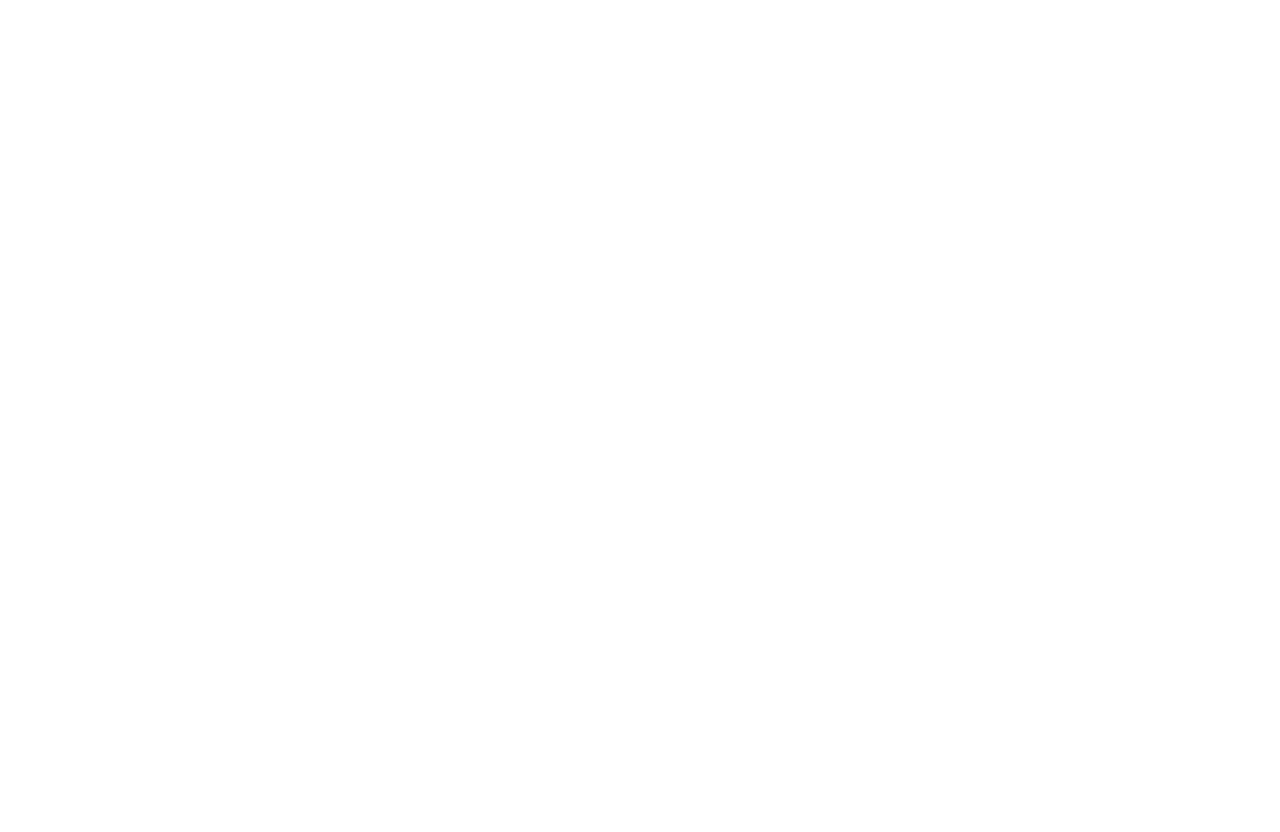
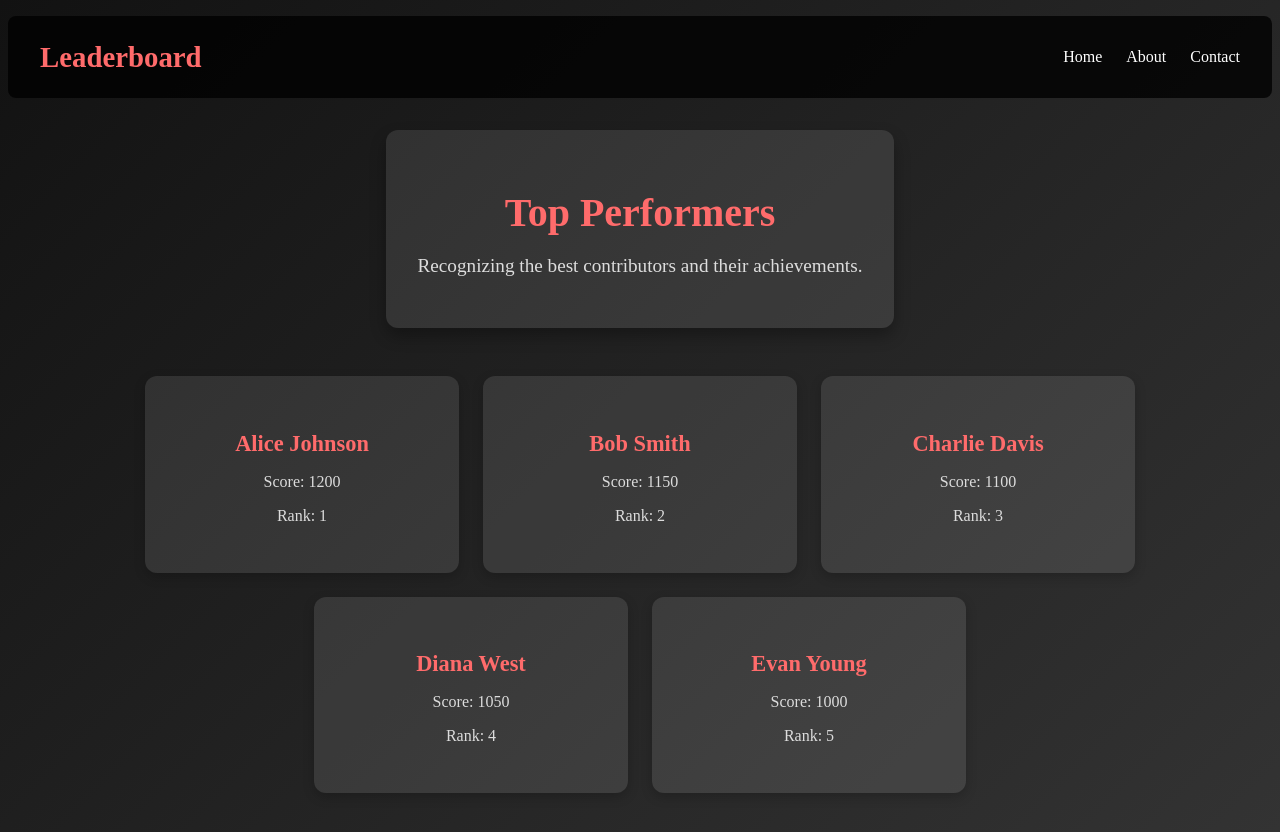
Before and after one commit to ktarafder/devtype, an Angular app: page /leaderboard in a window 1280 px wide. Before the commit this address led to /. Before the commit the page ends 800 px from the top, so only its background shows below. Built offline with nearby package versions, Linux system fonts and the light colour scheme.

Commit message:
feat: add Leaderboard component with styling and functionality; enhance AccountDetails component with custom styles

```diff
--- a/src/app/account-details/account-details.component.css
+++ b/src/app/account-details/account-details.component.css
@@ -0,0 +1,53 @@
+/* Dialog Container */
+.custom-dialog-container {
+    max-width: 500px;
+    width: 90%;
+    margin: auto;
+    background: linear-gradient(135deg, #121212, #333);
+    color: #fff;
+    border-radius: 8px;
+    box-shadow: 0 8px 16px rgba(0, 0, 0, 0.6);
+    padding: 1.5rem;
+    text-align: center;
+  }
+
+  /* Dialog Title */
+  .dialog-title {
+    font-size: 1.8rem;
+    color: #ff6b6b;
+    margin-bottom: 1rem;
+  }
+
+  /* Dialog Content */
+  .dialog-content {
+    font-size: 1rem;
+    color: #ddd;
+    display: flex;
+    flex-direction: column;
+    gap: 0.8rem;
+  }
+
+  .detail-row {
+    text-align: left;
+  }
+
+  /* Dialog Actions */
+  .dialog-actions {
+    margin-top: 1.5rem;
+  }
+
+  .dialog-actions button {
+    padding: 0.6rem 1.2rem;
+    font-size: 1rem;
+    font-weight: bold;
+    color: #fff;
+    background-color: #ff6b6b;
+    border: none;
+    border-radius: 6px;
+    cursor: pointer;
+    transition: background-color 0.3s ease;
+  }
+
+  .dialog-actions button:hover {
+    background-color: #ff4c4c;
+  }
--- a/src/app/account-details/account-details.component.ts
+++ b/src/app/account-details/account-details.component.ts
@@ -5,27 +5,29 @@ import { MatButtonModule } from '@angular/material/button';
 @Component({
   selector: 'app-account-details',
   template: `
-    <h2 mat-dialog-title>Account Details</h2>
-    <mat-dialog-content>
-      <p><strong>First Name:</strong> {{ data.first_name }}</p>
-      <p><strong>Last Name:</strong> {{ data.last_name }}</p>
-      <p><strong>Email:</strong> {{ data.email }}</p>
-      <p><strong>Created At:</strong> {{ data.created_at }}</p>
-      <p><strong>Total Score:</strong> {{ data.total_score }}</p>
+    <h2 mat-dialog-title class="dialog-title">Account Details</h2>
+    <mat-dialog-content class="dialog-content">
+      <div class="detail-row"><strong>First Name:</strong> {{ data.first_name }}</div>
+      <div class="detail-row"><strong>Last Name:</strong> {{ data.last_name }}</div>
+      <div class="detail-row"><strong>Email:</strong> {{ data.email }}</div>
+      <div class="detail-row"><strong>Created At:</strong> {{ data.created_at }}</div>
+      <div class="detail-row"><strong>Total Score:</strong> {{ data.total_score }}</div>
     </mat-dialog-content>
-    <mat-dialog-actions>
-      <button mat-button (click)="close()">Close</button>
+    <mat-dialog-actions align="end" class="dialog-actions">
+      <button mat-button color="primary" (click)="close()">Close</button>
     </mat-dialog-actions>
   `,
   standalone: true,
   imports: [MatDialogModule, MatButtonModule],
+  styleUrls: ['./account-details.component.css'], // Add the custom CSS
 })
 export class AccountDetailsComponent {
   constructor(
-    private dialogRef: MatDialogRef<AccountDetailsComponent>,
-    @Inject(MAT_DIALOG_DATA) public data: any
+    private dialogRef: MatDialogRef<AccountDetailsComponent>, // Handles closing the modal
+    @Inject(MAT_DIALOG_DATA) public data: any // Injects data passed to the modal
   ) {}
 
+  // Close method for the dialog
   close() {
     this.dialogRef.close();
   }
--- a/src/app/app.routes.ts
+++ b/src/app/app.routes.ts
@@ -3,6 +3,7 @@ import { SignUpComponent } from './sign-up/sign-up.component';
 import { HomeComponent } from './home/home.component';
 import { GameComponent } from './game/game.component';
 import { SignInComponent } from './sign-in/sign-in.component';
+import { LeaderboardComponent } from './leaderboard/leaderboard.component';
 
 export const routes: Routes = [
     {
@@ -23,4 +24,8 @@ export const routes: Routes = [
         path: 'game',
         component: GameComponent,
     },
+    {
+        path: 'leaderboard',
+        component: LeaderboardComponent,
+    }
 ];
--- /dev/null
+++ b/src/app/leaderboard/leaderboard.component.css
@@ -0,0 +1,102 @@
+/* Container Styling */
+.home-container {
+    display: flex;
+    flex-direction: column;
+    align-items: center;
+    background: linear-gradient(135deg, #121212, #333);
+    color: #fff;
+    min-height: 100vh;
+    padding: 1rem;
+  }
+
+  /* Navbar Styling */
+  .navbar {
+    display: flex;
+    justify-content: space-between;
+    align-items: center;
+    width: 100%;
+    max-width: 1200px;
+    padding: 1rem 2rem;
+    background: rgba(0, 0, 0, 0.8);
+    border-radius: 8px;
+    margin-bottom: 2rem;
+  }
+
+  .navbar .logo {
+    font-size: 1.8rem;
+    font-weight: bold;
+    color: #ff6b6b;
+  }
+
+  .navbar .nav-links {
+    list-style: none;
+    display: flex;
+    gap: 1.5rem;
+  }
+
+  .navbar .nav-links a {
+    color: #ffffff;
+    text-decoration: none;
+    font-weight: 500;
+    transition: color 0.3s;
+  }
+
+  .navbar .nav-links a:hover {
+    color: #ff6b6b;
+  }
+
+  /* Hero Section Styling */
+  .hero {
+    text-align: center;
+    margin-bottom: 3rem;
+  }
+
+  .hero-content {
+    max-width: 600px;
+    background: rgba(255, 255, 255, 0.1);
+    padding: 2rem;
+    border-radius: 12px;
+    box-shadow: 0 8px 16px rgba(0, 0, 0, 0.3);
+  }
+
+  .hero h1 {
+    font-size: 2.5rem;
+    margin-bottom: 1rem;
+    color: #ff6b6b;
+  }
+
+  .hero p {
+    font-size: 1.2rem;
+    color: #ddd;
+  }
+
+  /* Features Section Styling */
+  .features {
+    display: flex;
+    flex-wrap: wrap;
+    justify-content: center;
+    gap: 1.5rem;
+    width: 100%;
+    max-width: 1200px;
+  }
+
+  .feature-card {
+    background-color: rgba(255, 255, 255, 0.1);
+    padding: 2rem;
+    border-radius: 12px;
+    width: 100%;
+    max-width: 250px;
+    text-align: center;
+    box-shadow: 0 4px 12px rgba(0, 0, 0, 0.2);
+  }
+
+  .feature-card h3 {
+    font-size: 1.4rem;
+    margin-bottom: 0.5rem;
+    color: #ff6b6b;
+  }
+
+  .feature-card p {
+    font-size: 1rem;
+    color: #dcdcdc;
+  }
--- /dev/null
+++ b/src/app/leaderboard/leaderboard.component.html
@@ -0,0 +1,28 @@
+<div class="home-container">
+    <!-- Navbar -->
+    <div class="navbar">
+      <div class="logo">Leaderboard</div>
+      <ul class="nav-links">
+        <li><a href="#">Home</a></li>
+        <li><a href="#">About</a></li>
+        <li><a href="#">Contact</a></li>
+      </ul>
+    </div>
+
+    <!-- Hero Section -->
+    <div class="hero">
+      <div class="hero-content">
+        <h1>Top Performers</h1>
+        <p>Recognizing the best contributors and their achievements.</p>
+      </div>
+    </div>
+
+    <!-- Leaderboard Section -->
+    <div class="features">
+      <div class="feature-card" *ngFor="let user of leaderboard">
+        <h3>{{ user.name }}</h3>
+        <p>Score: {{ user.score }}</p>
+        <p>Rank: {{ user.rank }}</p>
+      </div>
+    </div>
+  </div>
--- /dev/null
+++ b/src/app/leaderboard/leaderboard.component.ts
@@ -0,0 +1,19 @@
+import { Component } from '@angular/core';
+import { CommonModule } from '@angular/common';
+
+@Component({
+  selector: 'app-leaderboard',
+  standalone: true, // Ensure this is a standalone component
+  imports: [CommonModule], // Import CommonModule
+  templateUrl: './leaderboard.component.html',
+  styleUrls: ['./leaderboard.component.css']
+})
+export class LeaderboardComponent {
+  leaderboard = [
+    { name: 'Alice Johnson', score: 1200, rank: 1 },
+    { name: 'Bob Smith', score: 1150, rank: 2 },
+    { name: 'Charlie Davis', score: 1100, rank: 3 },
+    { name: 'Diana West', score: 1050, rank: 4 },
+    { name: 'Evan Young', score: 1000, rank: 5 },
+  ];
+}
```
Also changed, not shown: 1 other file (tests, documents, lock files or other folders).
